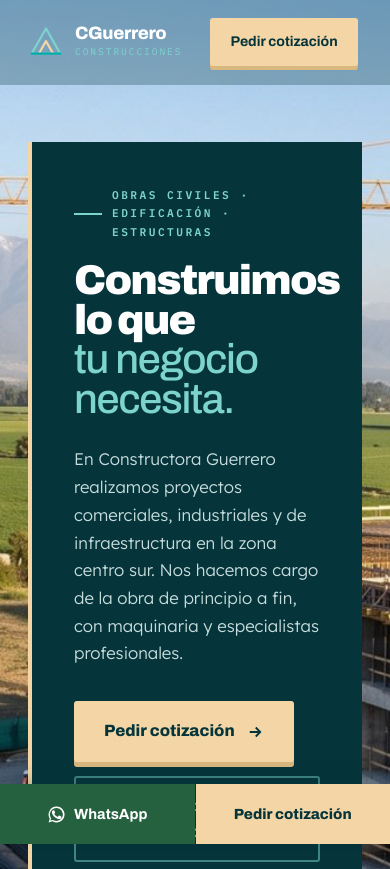
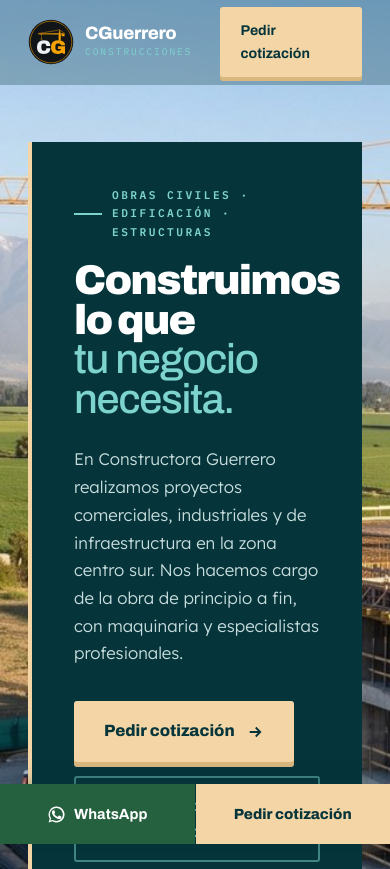
Before and after one commit to paguerreromelo-beep/web, a plain HTML site: page index.html in a window 390 px wide. Shown: the top 869 px of the page. Drawn offline with nearby package versions, Linux system fonts and the light colour scheme.

Commit message:
Logo CG nuevo en encabezado, pie de página y favicon
Emblema circular vectorial (monograma CG con grúa torre) que reemplaza
el triángulo provisional en el encabezado y en el pie de página. Se
agregan favicon (SVG + PNG) e ícono para iPhone.

Co-Authored-By: Claude Opus 5.5 <noreply@anthropic.com>

```diff
--- a/index.html
+++ b/index.html
@@ -3,6 +3,9 @@
 <head>
 <meta charset="utf-8">
 <meta name="viewport" content="width=device-width, initial-scale=1">
+<link rel="icon" type="image/svg+xml" href="assets/cguerrero-logo.svg">
+<link rel="icon" type="image/png" sizes="64x64" href="assets/favicon-64.png">
+<link rel="apple-touch-icon" href="assets/apple-touch-icon.png">
 <script src="./support.js"></script>
 </head>
 <body>
@@ -60,11 +63,7 @@ input,textarea,select,button{font:inherit;color:inherit}
 <nav data-nav="" style="position:fixed;left:0;right:0;top:0;z-index:50;background:linear-gradient(to bottom,rgba(5,52,58,.72),rgba(5,52,58,0));backdrop-filter:blur(0px);border-bottom:1px solid rgba(125,211,206,0);transition:background-color .35s,backdrop-filter .35s,border-color .35s,background-image .35s">
   <div data-nav-inner="" style="max-width:1280px;margin:0 auto;padding:0 28px;display:flex;align-items:center;gap:28px;height:84px;transition:height .35s cubic-bezier(.2,.8,.2,1)">
     <a href="#top" aria-label="CGuerrero, inicio" style="display:flex;align-items:center;gap:11px;flex:none;text-decoration:none">
-      <svg viewBox="0 0 40 40" fill="none" aria-hidden="true" style="width:36px;height:36px;flex:none">
-        <path d="M4 33 L20 5 L36 33 Z" stroke="#7DD3CE" stroke-width="2.4" stroke-linejoin="round"></path>
-        <path d="M12 33 L20 19 L28 33" stroke="#F4D6A6" stroke-width="2.4" stroke-linejoin="round"></path>
-        <path d="M4 33 H36" stroke="#00A8AB" stroke-width="2.4" stroke-linecap="round"></path>
-      </svg>
+      <img src="assets/cguerrero-logo.svg" alt="" width="46" height="46" style="width:46px;height:46px;flex:none;display:block">
       <span>
         <span style="display:block;font-family:Archivo,sans-serif;font-weight:800;font-size:1.12rem;letter-spacing:-.02em;color:#fff;line-height:1.1">CGuerrero</span>
         <span style="display:block;font-family:'IBM Plex Mono',monospace;font-size:.6rem;letter-spacing:.2em;color:#7DD3CE;text-transform:uppercase">Construcciones</span>
@@ -469,11 +468,7 @@ input,textarea,select,button{font:inherit;color:inherit}
   <div style="max-width:1180px;margin:0 auto;padding:0 24px">
     <div style="display:flex;flex-wrap:wrap;gap:30px;justify-content:space-between;align-items:flex-start;padding-bottom:28px;border-bottom:1px solid rgba(125,211,206,.16)">
       <a href="#top" aria-label="CGuerrero, volver arriba" style="display:flex;align-items:center;gap:11px;text-decoration:none">
-        <svg viewBox="0 0 40 40" fill="none" aria-hidden="true" style="width:36px;height:36px;flex:none">
-          <path d="M4 33 L20 5 L36 33 Z" stroke="#7DD3CE" stroke-width="2.4" stroke-linejoin="round"></path>
-          <path d="M12 33 L20 19 L28 33" stroke="#F4D6A6" stroke-width="2.4" stroke-linejoin="round"></path>
-          <path d="M4 33 H36" stroke="#00A8AB" stroke-width="2.4" stroke-linecap="round"></path>
-        </svg>
+        <img src="assets/cguerrero-logo.svg" alt="" width="42" height="42" style="width:42px;height:42px;flex:none;display:block">
         <span>
           <span style="display:block;font-family:Archivo,sans-serif;font-weight:800;font-size:1.05rem;color:#fff;line-height:1.1">CGuerrero</span>
           <span style="display:block;font-family:'IBM Plex Mono',monospace;font-size:.58rem;letter-spacing:.2em;color:#7DD3CE;text-transform:uppercase">Construcciones</span>
```
Also changed, not shown: assets/apple-touch-icon.png (added), assets/cguerrero-logo.svg (added), assets/favicon-64.png (added).
